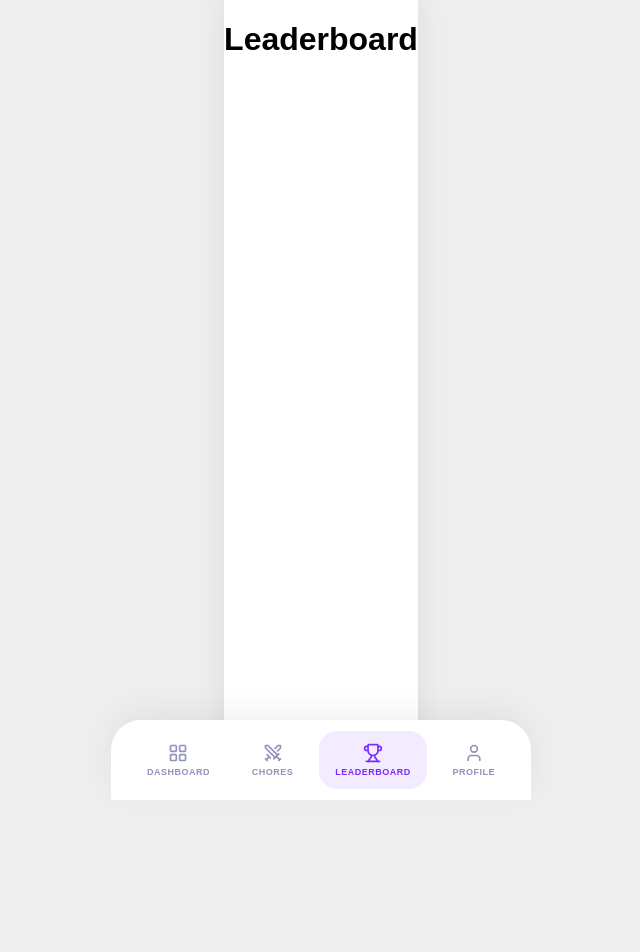
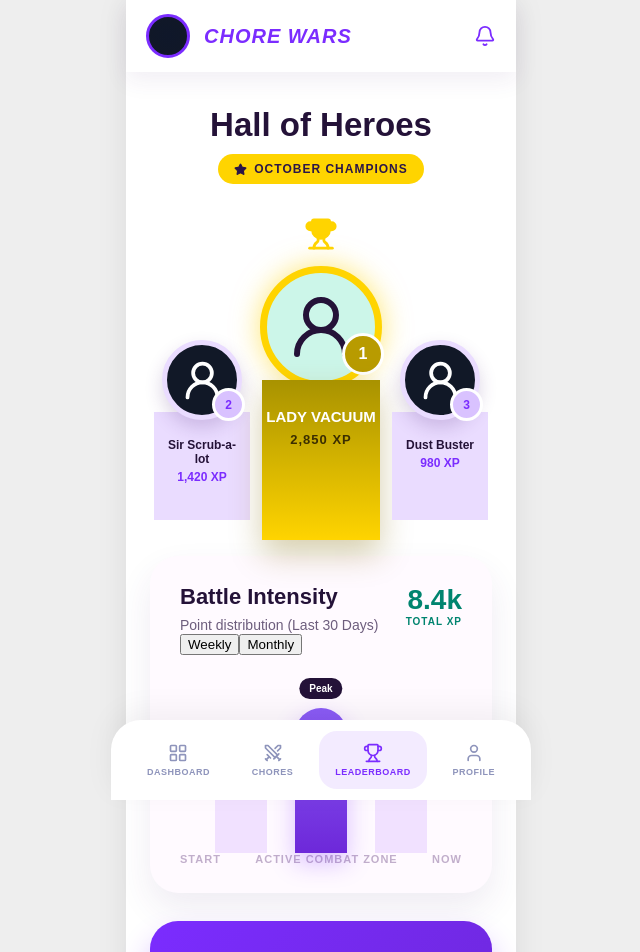
Before and after one commit to JosipaBobinac/ChoreWars, a Vue app: page /leaderboard in a window 1280 px wide. Shown: the top 952 px of the page, without its empty margins (319-959 px from the left). Before the commit the page ends 800 px from the top, so only its background shows below. Built offline with nearby package versions, Linux system fonts and the light colour scheme; the HTML template or start-up script is replaced by a standard one.

Commit message:
Leaderboard UI

```diff
--- a/package.json
+++ b/package.json
@@ -13,6 +13,7 @@
     "format": "prettier --write --experimental-cli src/"
   },
   "dependencies": {
+    "firebase": "^12.13.0",
     "lucide-vue-next": "^1.0.0",
     "vue": "^3.5.32",
     "vue-router": "^5.0.6"
--- a/src/views/DashboardView.vue
+++ b/src/views/DashboardView.vue
@@ -109,11 +109,9 @@ import {
   Star,
   Bell
 } from 'lucide-vue-next'
-
 // test firebase import - RADI
 // import { db } from "@/services/firebase";
 // import { collection, addDoc} from "firebase/firestore";
-
 export default {
   name: 'DashboardView',
   components: {
--- a/src/views/LeaderboardView.vue
+++ b/src/views/LeaderboardView.vue
@@ -1,14 +1,472 @@
 <template>
-  <div>
-    <h1>Leaderboard</h1>
+  <div class="page-content">
+    <header class="top-bar">
+      <div class="logo-circle"></div>
+      <h1>CHORE WARS</h1>
+      <Bell size="22" />
+    </header>
+
+    <main class="content">
+      <section class="hero-title">
+        <h2>Hall of Heroes</h2>
+        <div class="champion-badge">
+          <Star size="13" fill="#2b1647" />
+          <span>OCTOBER CHAMPIONS</span>
+        </div>
+      </section>
+
+      <section class="podium-section">
+        <Trophy class="trophy-icon" size="34" fill="#ffd400" />
+
+        <div class="winner-avatar">
+          <UserRound size="72" />
+          <span class="rank-badge">1</span>
+        </div>
+
+        <div class="side-player left-player">
+          <div class="side-avatar">
+            <UserRound size="45" />
+          </div>
+          <span class="rank-small">2</span>
+          <div class="side-card">
+            <h4>Sir Scrub-a-lot</h4>
+            <p>1,420 XP</p>
+          </div>
+        </div>
+
+        <div class="winner-card">
+          <h3>LADY VACUUM</h3>
+          <p>2,850 XP</p>
+        </div>
+
+        <div class="side-player right-player">
+          <div class="side-avatar">
+            <UserRound size="45" />
+          </div>
+          <span class="rank-small">3</span>
+          <div class="side-card">
+            <h4>Dust Buster</h4>
+            <p>980 XP</p>
+          </div>
+        </div>
+      </section>
+
+      <section class="battle-card">
+        <div class="battle-header">
+          <div>
+            <h3>Battle Intensity</h3>
+            <p>Point distribution (Last 30 Days)</p>
+          </div>
+
+          <div class="total-xp">
+            <strong>8.4k</strong>
+            <span>TOTAL XP</span>
+          </div>
+        </div>
+
+<!--Dodat kasnije opciju korisniku za mjesečnu i tjednu statistiku -->
+        <div class="stats-tabs">
+          <button class="active">Weekly</button>
+          <button>Monthly</button>
+        </div>
+
+        <div class="chart">
+          <div class="bar small"></div>
+          <div class="bar active">
+            <span>Peak</span>
+          </div>
+          <div class="bar medium"></div>
+        </div>
+
+        <div class="chart-labels">
+          <span>START</span>
+          <span>ACTIVE COMBAT ZONE</span>
+          <span>NOW</span>
+        </div>
+      </section>
+
+      <section class="catching-card">
+        <div class="rank-circle">#12</div>
+        <div>
+          <h3>You're catching up!</h3>
+          <p>85 XP to reach the Top 10</p>
+        </div>
+        <button>FIGHT ON</button>
+      </section>
+    </main>
   </div>
 </template>
 
 <script>
+import {
+  Bell,
+  Star,
+  Trophy,
+  UserRound
+} from 'lucide-vue-next'
+
 export default {
-  name: 'LeaderboardView'
+  name: 'LeaderboardView',
+  components: {
+    Bell,
+    Star,
+    Trophy,
+    UserRound
+  }
 }
 </script>
 
 <style scoped>
+.page-content {
+  width: 100%;
+  min-height: 100vh;
+  background: #ffffff;
+  color: #241238;
+}
+
+.top-bar {
+  height: 72px;
+  padding: 0 20px;
+  display: flex;
+  align-items: center;
+  gap: 14px;
+  background: white;
+  box-shadow: 0 8px 22px rgba(80, 40, 120, 0.08);
+  color: #7b2cff;
+}
+
+.logo-circle {
+  width: 38px;
+  height: 38px;
+  border-radius: 50%;
+  background: radial-gradient(circle, #0f172a, #111827);
+  border: 3px solid #7b2cff;
+}
+
+.top-bar h1 {
+  flex: 1;
+  margin: 0;
+  font-size: 20px;
+  font-style: italic;
+  font-weight: 900;
+  letter-spacing: 1px;
+}
+
+.content {
+  padding: 34px 24px 130px;
+}
+
+.hero-title {
+  text-align: center;
+  margin-bottom: 28px;
+}
+
+.hero-title h2 {
+  margin: 0 0 10px;
+  font-size: 33px;
+  font-weight: 900;
+}
+
+.champion-badge {
+  width: fit-content;
+  margin: 0 auto;
+  padding: 8px 16px;
+  border-radius: 999px;
+  background: #ffd400;
+  color: #2b1647;
+  display: flex;
+  align-items: center;
+  gap: 7px;
+  font-size: 12px;
+  font-weight: 900;
+  letter-spacing: 1px;
+}
+
+.podium-section {
+  position: relative;
+  height: 310px;
+  margin-bottom: 34px;
+}
+
+.trophy-icon {
+  position: absolute;
+  top: 5px;
+  left: 50%;
+  transform: translateX(-50%);
+  color: #ffd400;
+}
+
+.winner-avatar {
+  position: absolute;
+  top: 54px;
+  left: 50%;
+  transform: translateX(-50%);
+  width: 108px;
+  height: 108px;
+  border-radius: 50%;
+  background: #ccf6e9;
+  color: #241238;
+  border: 7px solid #ffd400;
+  display: flex;
+  align-items: center;
+  justify-content: center;
+  box-shadow: 0 0 28px rgba(255, 212, 0, 0.55);
+}
+
+.rank-badge {
+  position: absolute;
+  right: -9px;
+  bottom: 6px;
+  width: 36px;
+  height: 36px;
+  border-radius: 50%;
+  background: #b89b00;
+  color: white;
+  border: 3px solid white;
+  display: flex;
+  align-items: center;
+  justify-content: center;
+  font-weight: 900;
+}
+
+.winner-card {
+  position: absolute;
+  top: 168px;
+  left: 50%;
+  transform: translateX(-50%);
+  width: 118px;
+  height: 132px;
+  padding-top: 28px;
+  text-align: center;
+  background: linear-gradient(180deg, #a89200, #ffd400);
+  color: white;
+  box-shadow: 0 14px 30px rgba(130, 105, 0, 0.32);
+}
+
+.winner-card h3 {
+  margin: 0;
+  font-size: 15px;
+  font-weight: 900;
+}
+
+.winner-card p {
+  margin: 7px 0 0;
+  color: #3b2e00;
+  font-size: 13px;
+  font-weight: 900;
+  letter-spacing: 1px;
+}
+
+.side-player {
+  position: absolute;
+  top: 128px;
+  width: 96px;
+  text-align: center;
+}
+
+.left-player {
+  left: 4px;
+}
+
+.right-player {
+  right: 4px;
+}
+
+.side-avatar {
+  position: relative;
+  z-index: 2;
+  width: 70px;
+  height: 70px;
+  margin: 0 auto -8px;
+  border-radius: 50%;
+  background: #111827;
+  color: white;
+  border: 5px solid #eadcff;
+  display: flex;
+  align-items: center;
+  justify-content: center;
+  box-shadow: 0 8px 18px rgba(80, 40, 120, 0.2);
+}
+
+.rank-small {
+  position: absolute;
+  top: 48px;
+  right: 5px;
+  z-index: 3;
+  width: 27px;
+  height: 27px;
+  border-radius: 50%;
+  background: #d9c2ff;
+  color: #7b2cff;
+  border: 3px solid white;
+  display: flex;
+  align-items: center;
+  justify-content: center;
+  font-size: 12px;
+  font-weight: 900;
+}
+
+.side-card {
+  min-height: 72px;
+  padding: 26px 8px 10px;
+  background: #eadcff;
+}
+
+.side-card h4 {
+  margin: 0;
+  font-size: 12px;
+  font-weight: 900;
+}
+
+.side-card p {
+  margin: 4px 0 0;
+  color: #7b2cff;
+  font-size: 12px;
+  font-weight: 900;
+}
+
+.battle-card {
+  padding: 28px 30px;
+  border-radius: 28px;
+  background: #fffaff;
+  box-shadow: 0 16px 35px rgba(80, 40, 120, 0.09);
+  margin-bottom: 28px;
+}
+
+.battle-header {
+  display: flex;
+  justify-content: space-between;
+  gap: 16px;
+}
+
+.battle-header h3 {
+  margin: 0;
+  font-size: 22px;
+  font-weight: 900;
+}
+
+.battle-header p {
+  margin: 6px 0 0;
+  color: #6d5d7d;
+  font-size: 14px;
+  line-height: 1.3;
+}
+
+.total-xp {
+  text-align: right;
+  color: #00846f;
+}
+
+.total-xp strong {
+  display: block;
+  font-size: 28px;
+  font-weight: 900;
+}
+
+.total-xp span {
+  display: block;
+  font-size: 10px;
+  font-weight: 900;
+  letter-spacing: 1px;
+}
+
+.chart {
+  height: 170px;
+  margin-top: 28px;
+  display: flex;
+  align-items: flex-end;
+  justify-content: center;
+  gap: 28px;
+}
+
+.bar {
+  width: 52px;
+  border-radius: 26px 26px 0 0;
+  background: #f1e1ff;
+}
+
+.bar.small {
+  height: 80px;
+}
+
+.bar.medium {
+  height: 100px;
+}
+
+.bar.active {
+  position: relative;
+  height: 145px;
+  background: linear-gradient(180deg, #8b5cf6, #6d28d9);
+  box-shadow: 0 10px 25px rgba(123, 44, 255, 0.28);
+}
+
+.bar.active span {
+  position: absolute;
+  top: -30px;
+  left: 50%;
+  transform: translateX(-50%);
+  background: #241238;
+  color: white;
+  padding: 5px 10px;
+  border-radius: 999px;
+  font-size: 10px;
+  font-weight: 900;
+}
+
+.chart-labels {
+  display: flex;
+  justify-content: space-between;
+  color: #c1aecb;
+  font-size: 11px;
+  font-weight: 900;
+  letter-spacing: 1px;
+}
+
+.catching-card {
+  min-height: 115px;
+  padding: 24px;
+  border-radius: 28px;
+  background: linear-gradient(135deg, #7b2cff, #6d28d9);
+  color: white;
+  display: flex;
+  align-items: center;
+  gap: 16px;
+  box-shadow: 0 18px 30px rgba(123, 44, 255, 0.32);
+  overflow: hidden;
+}
+
+.rank-circle {
+  width: 54px;
+  height: 54px;
+  border-radius: 50%;
+  background: rgba(255, 255, 255, 0.18);
+  border: 1px solid rgba(255, 255, 255, 0.55);
+  display: flex;
+  align-items: center;
+  justify-content: center;
+  font-weight: 900;
+}
+
+.catching-card h3 {
+  margin: 0;
+  font-size: 17px;
+  font-weight: 900;
+}
+
+.catching-card p {
+  margin: 5px 0 0;
+  font-size: 13px;
+  opacity: 0.9;
+}
+
+.catching-card button {
+  margin-left: auto;
+  border: none;
+  padding: 14px 18px;
+  border-radius: 999px;
+  background: white;
+  color: #6d28d9;
+  font-size: 12px;
+  font-weight: 900;
+}
 </style>
```
Also changed, not shown: 1 other file (tests, documents, lock files or other folders).
